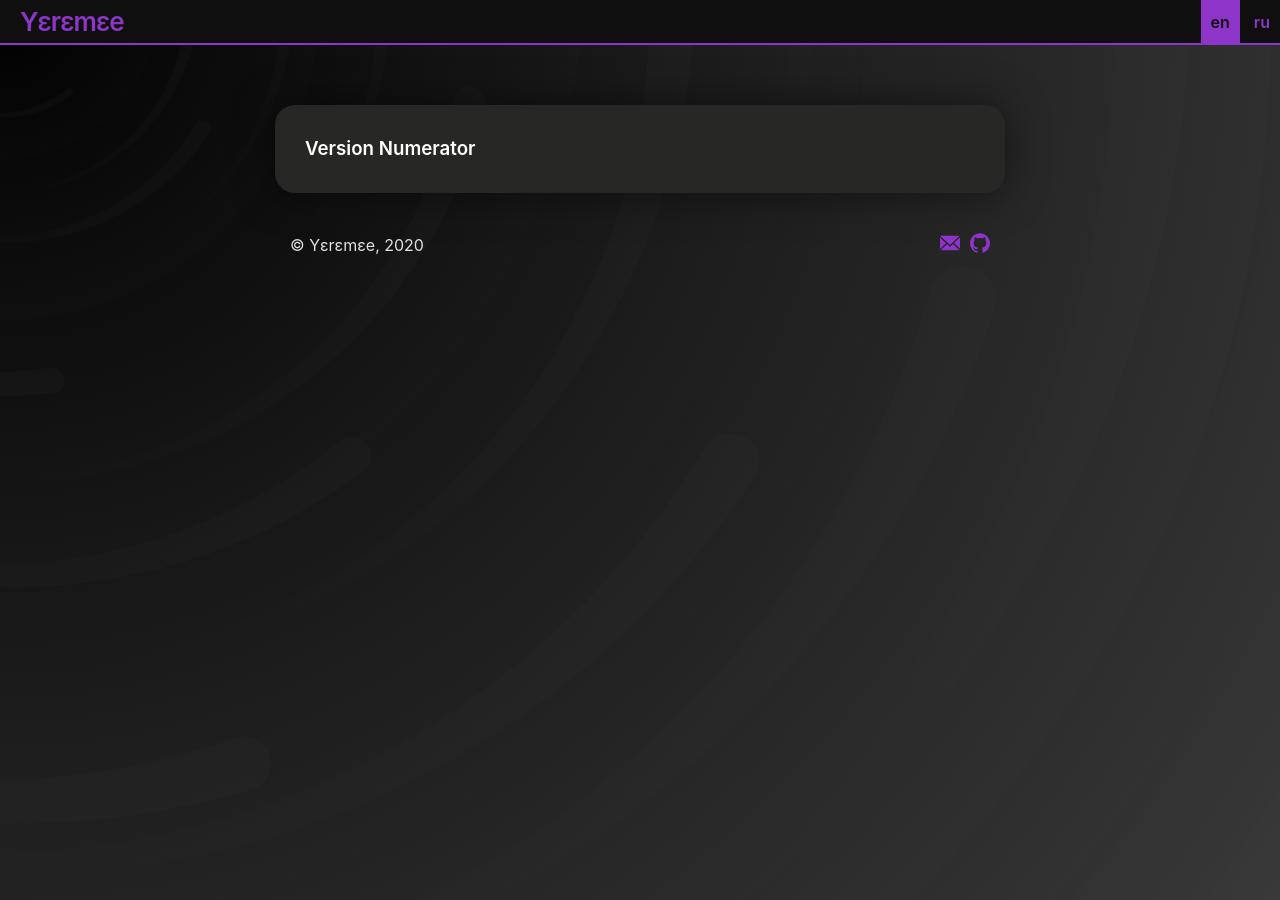
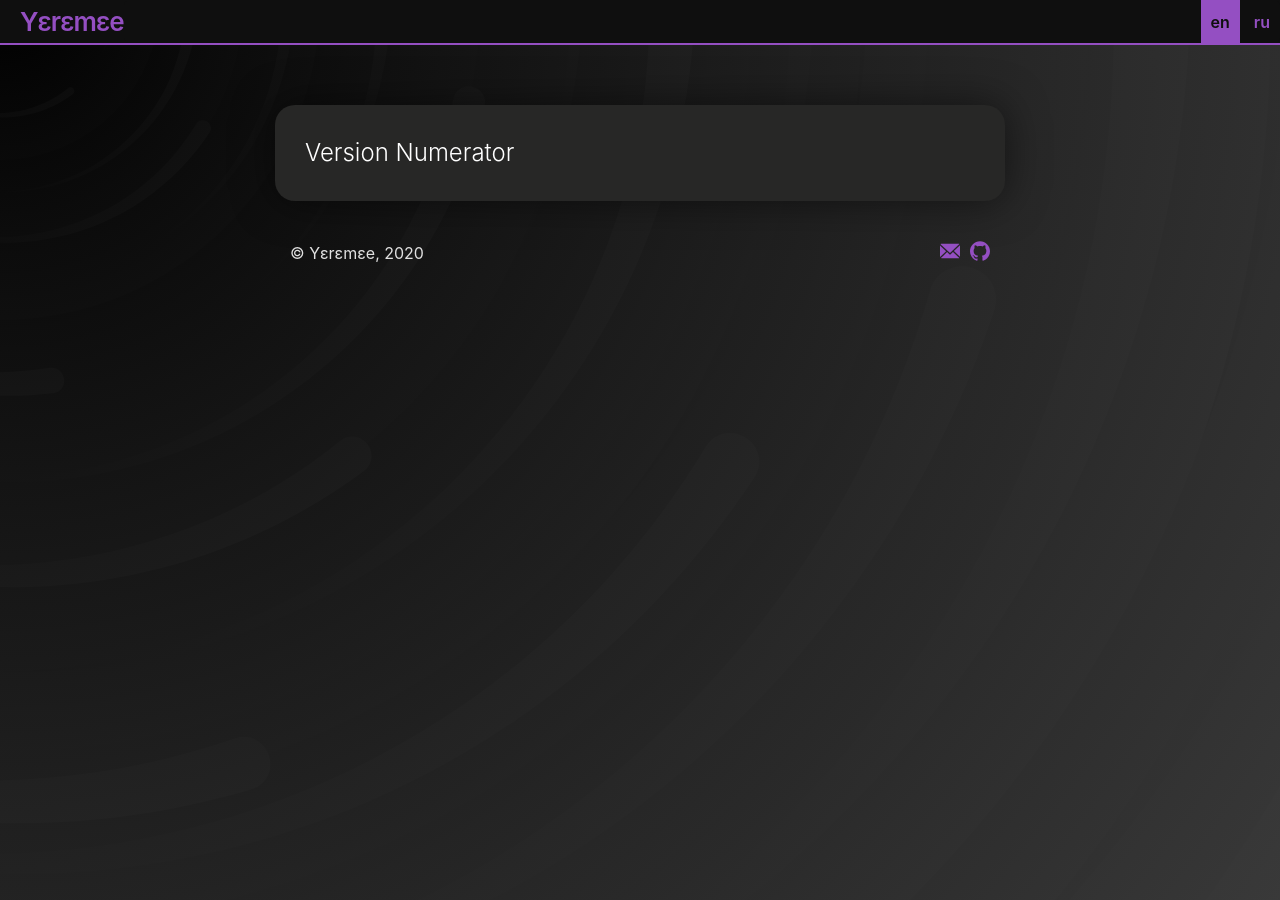
Before and after one commit to yeremee/docs, a Jekyll site: the page built from en/index.md, in a window 1280 px wide. Built offline with Jekyll 4.4.1, drawn with Linux system fonts in a browser that asks for light colours.

Commit message:
Изменение страницы проектов

```diff
--- a/_layouts/projects.html
+++ b/_layouts/projects.html
@@ -18,7 +18,8 @@ layout: default
         {% for project_page in projects %}
 
             <a class="post-link" href="{{ project_page.permalink | relative_url }}">
-              <h3> {{ project_page.title }} </h3>
+              <h2> {{ project_page.title }} </h2>
+              <p>{{ project_page.description }}</p>
             </a>
 
         {% endfor %}
--- a/_sass/_layout-home.scss
+++ b/_sass/_layout-home.scss
@@ -13,8 +13,13 @@
             text-decoration: none;
             background-color: $header-color;
         }
-        h3 {
+        h2 {
             margin:0;
+            font-weight: 300;
+        }
+        p {
+            font-size: small;
+            margin-bottom: 0px;
         }
     }
 }
--- a/_sass/leaf.scss
+++ b/_sass/leaf.scss
@@ -6,7 +6,7 @@ $base-font-color: #e0e0e0;
 $small-font-size:  $base-font-size * 0.875 !default;
 $base-line-height: 1.5 !default;
 
-$theme-color: #8e35c9;
+$theme-color: #944fc2;
 $header-color: #0f0f0f;
 
 $spacing-unit:     30px !default;
```
Also changed, not shown: _layouts/languages.html (deleted, +0 -25 lines).
